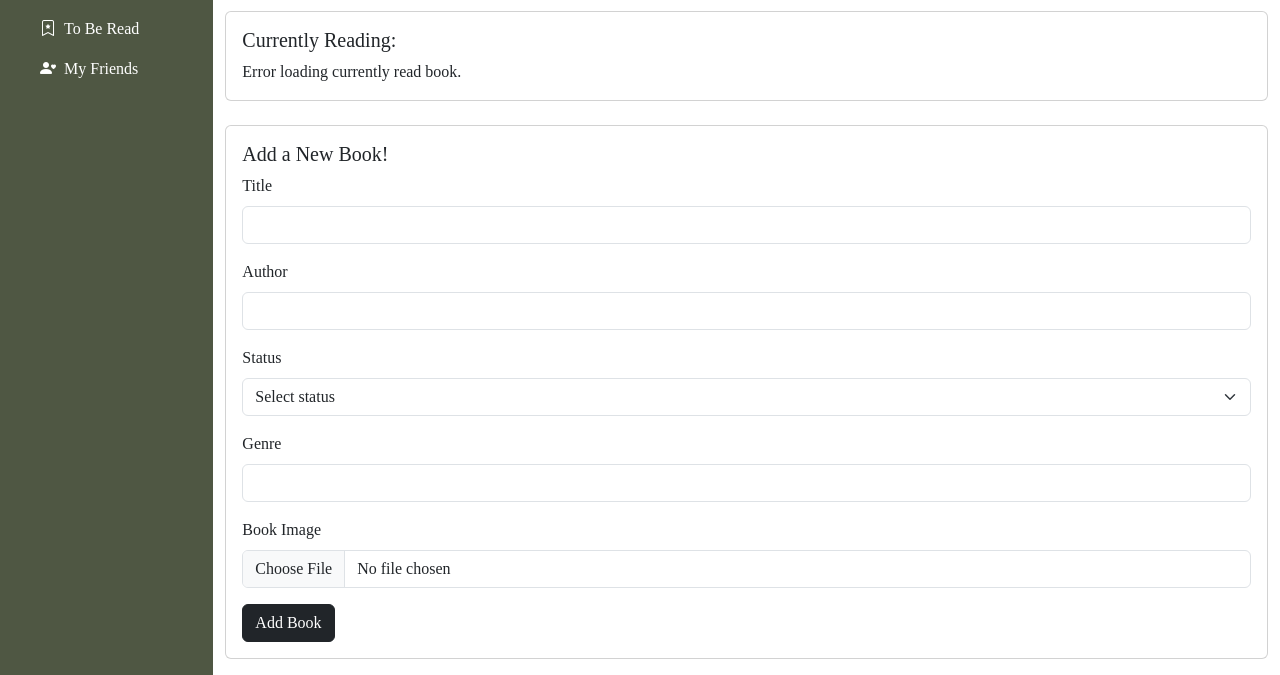
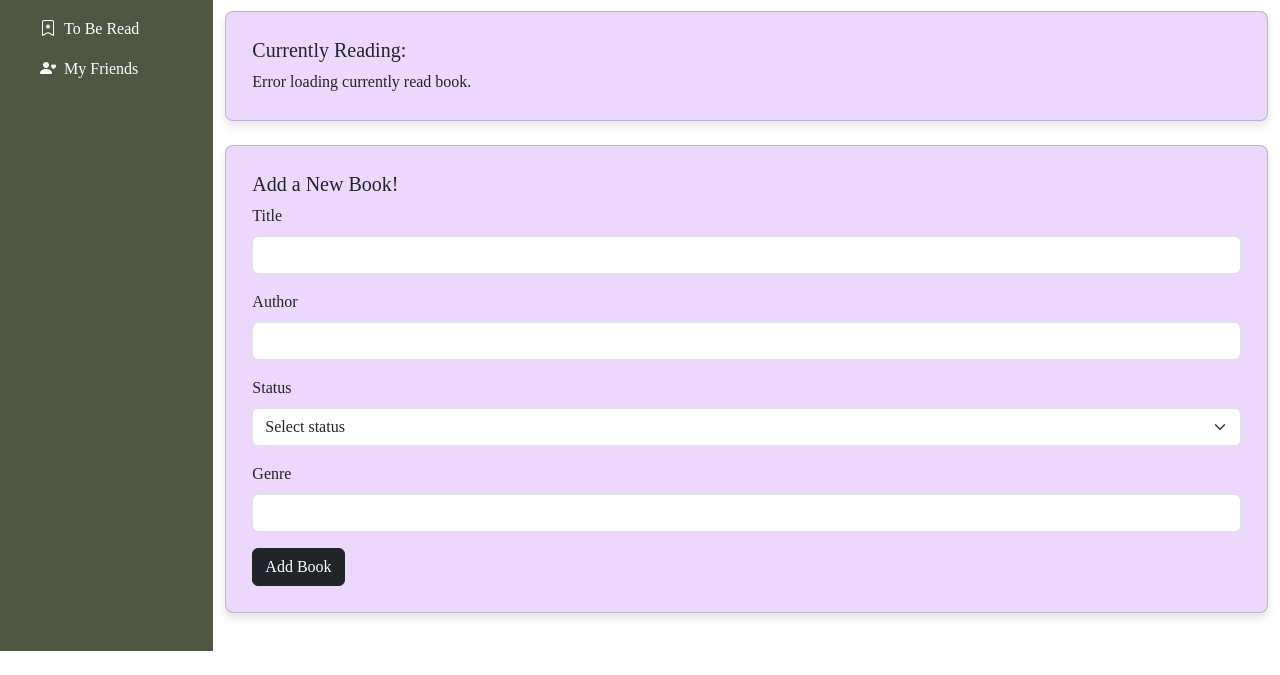
Before and after one commit to ehb2004/bookworms, a website: page public/library.html in a window 1280 px wide. Shown: the part 149-824 px from the top of the page. After the commit the page ends 800 px from the top, so only its background shows below. Drawn offline with nearby package versions, Linux system fonts and the light colour scheme; no server answers; a web font is replaced by a local one.

Commit message:
removed image implementation

```diff
--- a/public/library.html
+++ b/public/library.html
@@ -95,11 +95,7 @@
                 <div class="mb-3">
                   <label for="book-genre" class="form-label">Genre</label>
                   <input type="text" class="form-control" id="book-genre" />
-                </div>
-                <div class="mb-3">
-                  <label for="book-image" class="form-label">Book Image</label>
-                  <input type="file" class="form-control" id="book-image" />
-                </div>
+</div>
                 <button type="submit" class="btn btn-dark">
                   Add Book
                 </button>
--- a/public/styles/style.css
+++ b/public/styles/style.css
@@ -27,7 +27,12 @@ body {
   color: black;
   text-align: center;
 }
-
+.card {
+        background-color: #ecd7fd;
+        padding: 10px;
+    border-radius: 8px;
+    box-shadow: 0 6px 8px rgba(0, 0, 0, 0.1);
+    }
 /* Sidebar customizations */
 .custom-sidebar {
   background-color: #4f5743;
```
